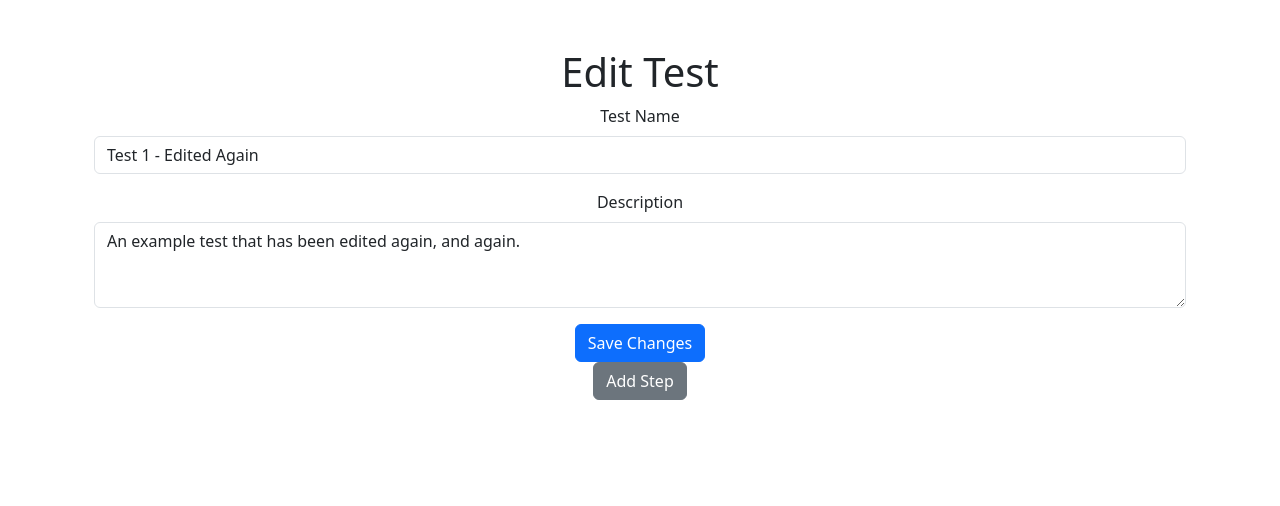
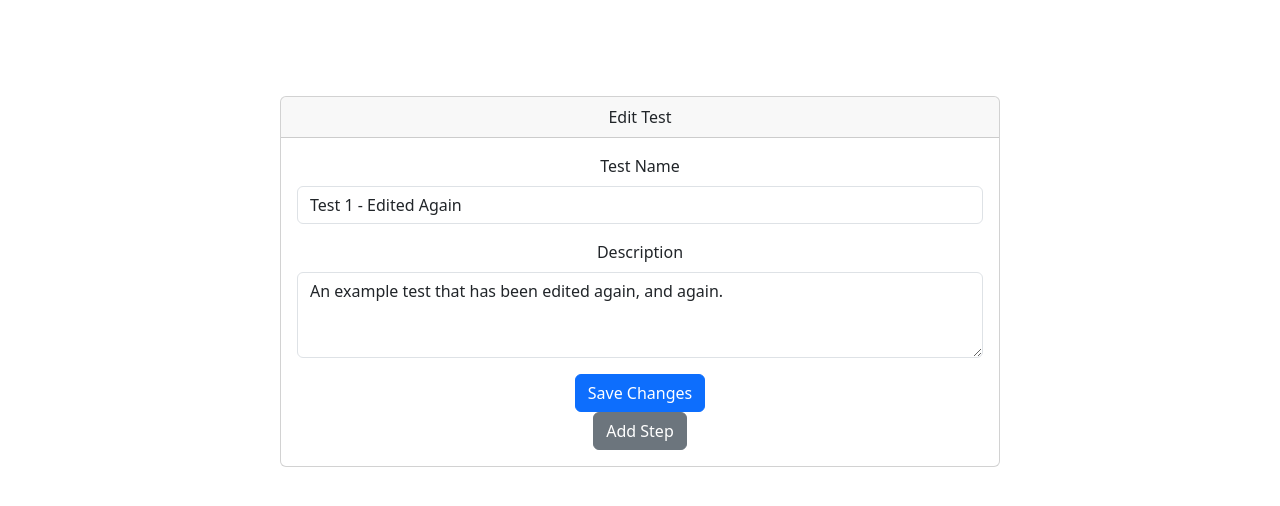
Before and after one commit to quantumGrail/testFlex, a Flask app: page /edit_test/1 in a window 1280 px wide. Shown: the part 66-572 px from the top of the page. Run offline with Flask 3, Linux system fonts and the light colour scheme; some libraries are stand-ins or nearby versions.

Commit message:
Restyle Edit Test page to cards

```diff
--- a/application/templates/edit_test.html
+++ b/application/templates/edit_test.html
@@ -6,7 +6,11 @@
 
 {% block content %}
     <div class="container">
-        <h1>Edit Test</h1>
+        <div class="row justify-content-center mt-5">
+            <div class="col-md-8">
+                <div class="card">
+                    <div class="card-header">Edit Test</div>
+                    <div class="card-body">
                         <form method="POST">
                             <div class="mb-3">
                                 <label for="name" class="form-label">Test Name</label>
@@ -20,11 +24,16 @@
                         </form>
                         <div id="test-step-form" style="display: none;">
                             <form>
-                <h2>Test Steps</h2>
+                                <h2 class="mt-4">Test Steps</h2>
+                                <!-- Test step form fields will go here-->
                                 <button type="submit" class="btn btn-primary">Submit Step</button>
                             </form>
                         </div>
                         <button id="add-step-btn" class="btn btn-secondary">Add Step</button>
+                    </div>
+                </div>
+            </div>
+        </div>
     </div>
 
     <script>
```
Also changed, not shown: application/test-flex.db, 1 other file. Lines whose indentation alone changed are shown as unchanged.
